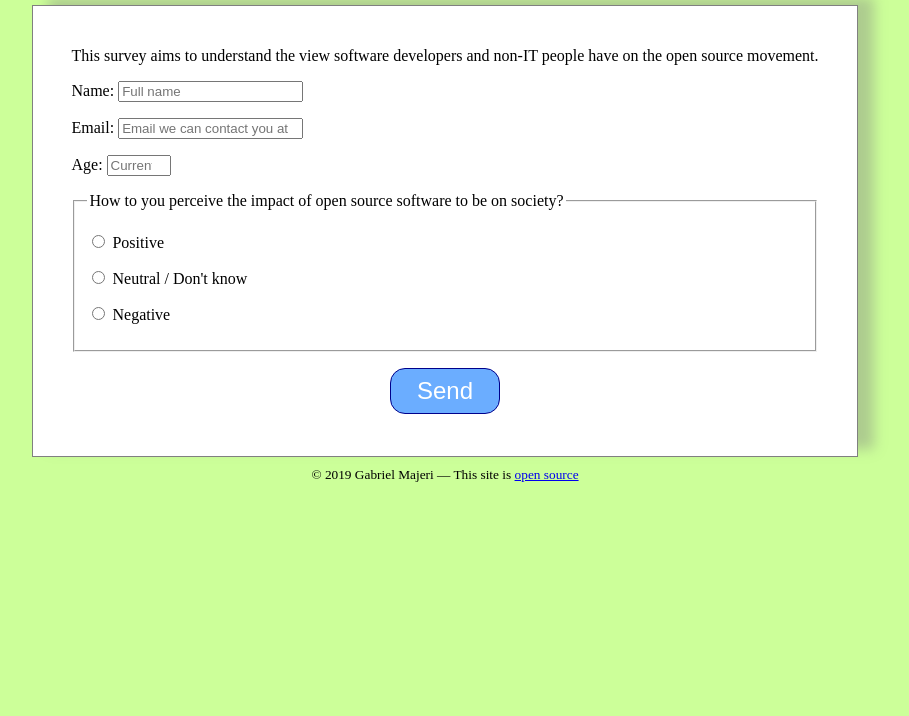
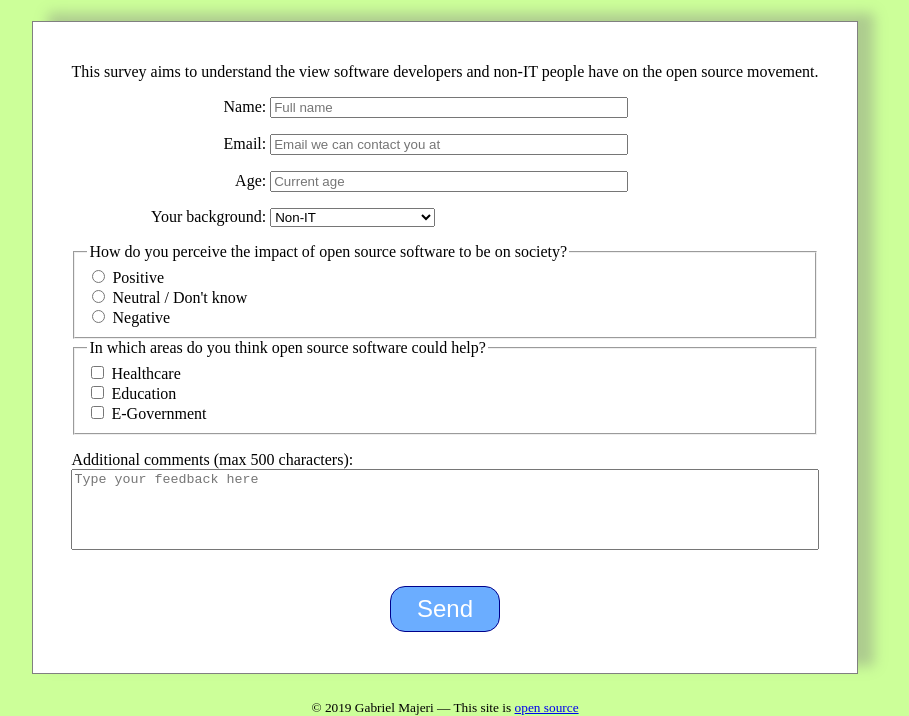
Before and after one commit to GabrielMajeri/fcc-survey-form, a plain HTML site: page index.html in a window 1280 px wide. Shown: the part 99-815 px from the top of the page, without its empty margins (195-1104 px from the left). Drawn offline with Linux system fonts and the light colour scheme.

Commit message:
Finish up remaining tasks

```diff
--- a/index.css
+++ b/index.css
@@ -19,6 +19,7 @@ main {
   background-color: white;
   border: 1px solid gray;
   box-shadow: 1rem -0.5rem 0.75rem rgba(127, 127, 127, 0.4);
+  margin: 1rem;
   padding: 2vw 3vw;
 }
 
@@ -38,6 +39,38 @@ main {
   border-radius: 15px;
 }
 
+#personal-info div {
+  margin: 1rem;
+}
+
+#personal-info label {
+  display: inline-block;
+  width: 25%;
+  text-align: right;
+}
+
+#personal-info input {
+  width: 50%;
+}
+
+textarea {
+  width: 100%;
+  resize: none;
+}
+
+#submit {
+  outline: none;
+}
+
+#submit:hover {
+  cursor: pointer;
+  background-color: #5998ff;
+}
+
+#submit:active {
+  background-color: #5362ff;
+}
+
 footer {
   margin-top: 1vh;
 }
--- a/index.html
+++ b/index.html
@@ -27,7 +27,8 @@
           This survey aims to understand the view software developers and non-IT
           people have on the open source movement.
         </p>
-        <p>
+        <section id="personal-info">
+          <div>
             <label for="name" id="name-label">Name:</label>
             <input
               type="text"
@@ -37,8 +38,8 @@
               autocomplete="name"
               placeholder="Full name"
             />
-        </p>
-        <p>
+          </div>
+          <div>
             <label for="email" id="email-label">Email:</label>
             <input
               type="email"
@@ -48,9 +49,9 @@
               autocomplete="email"
               placeholder="Email we can contact you at"
             />
-        </p>
-        <p>
-          <label for="age" id="number-label">Age:</label>
+          </div>
+          <div>
+            <label for="number" id="number-label">Age:</label>
             <input
               type="number"
               id="number"
@@ -60,13 +61,23 @@
               max="150"
               placeholder="Current age"
             />
-        </p>
+          </div>
+          <div>
+            <label for="dropdown">Your background:</label>
+            <select id="dropdown">
+              <option value="not-it">Non-IT</option>
+              <option value="oss-dev">Open Source Developer</option>
+              <option value="it-prof">IT Professional</option>
+              <option value="student">Student</option>
+            </select>
+          </div>
+        </section>
         <fieldset>
           <legend>
-            How to you perceive the impact of open source software to be on
+            How do you perceive the impact of open source software to be on
             society?
           </legend>
-          <p>
+          <div>
             <input
               type="radio"
               name="perceived-impact"
@@ -75,8 +86,8 @@
               required
             />
             <label for="impact-positive">Positive</label>
-          </p>
-          <p>
+          </div>
+          <div>
             <input
               type="radio"
               name="perceived-impact"
@@ -85,8 +96,8 @@
               required
             />
             <label for="impact-neutral">Neutral / Don't know</label>
-          </p>
-          <p>
+          </div>
+          <div>
             <input
               type="radio"
               name="perceived-impact"
@@ -95,10 +106,50 @@
               required
             />
             <label for="impact-negative">Negative</label>
+          </div>
+        </fieldset>
+        <fieldset>
+          <legend>
+            In which areas do you think open source software could help?
+          </legend>
+          <div>
+            <input
+              type="checkbox"
+              name="area-impacted"
+              id="area-health"
+              value="health"
+            />
+            <label for="area-health">Healthcare</label>
+          </div>
+          <div>
+            <input
+              type="checkbox"
+              name="area-impacted"
+              id="area-education"
+              value="education"
+            />
+            <label for="area-education">Education</label>
+          </div>
+          <div>
+            <input
+              type="checkbox"
+              name="area-impacted"
+              id="area-government"
+              value="government"
+            />
+            <label for="area-government">E-Government</label>
+          </div>
+        </fieldset>
+        <p>
+          Additional comments (max 500 characters):
+          <textarea
+            placeholder="Type your feedback here"
+            maxlength="500"
+            rows="5"
+          ></textarea>
         </p>
-        </fieldset>
         <div id="submit-wrapper">
-          <button type="submit">
+          <button type="submit" id="submit">
             Send
           </button>
         </div>
```
Lines whose indentation alone changed are shown as unchanged.
